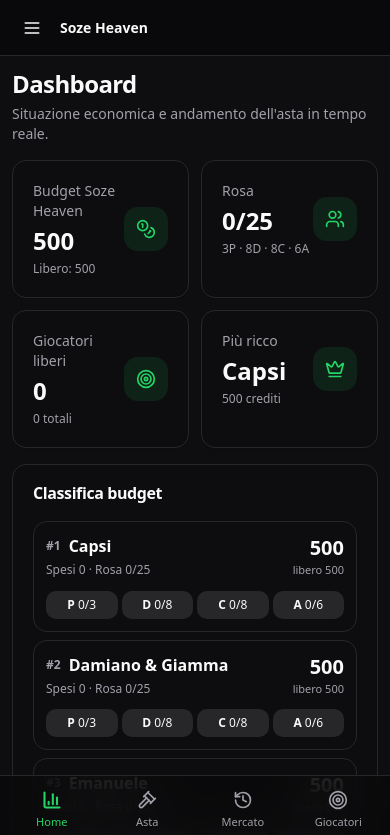
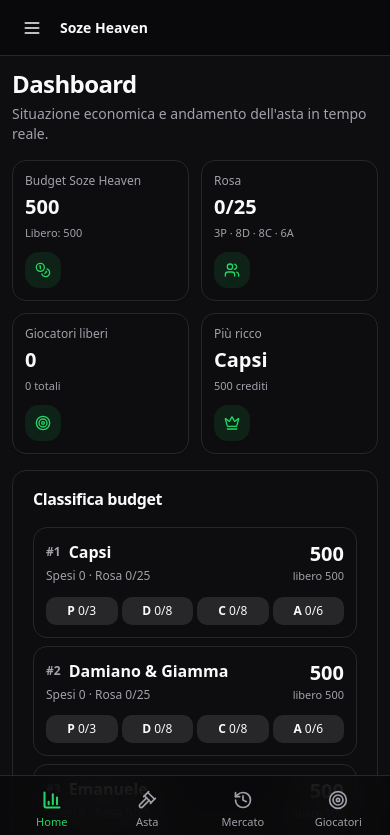
Before and after one commit to KeyserDSoze/Fantacalcio.AuctionHelper, a React (Vite) app: page / in a window 390 px wide. Shown: the top 835 px of the page. Built offline with nearby package versions, Linux system fonts and the light colour scheme.

Commit message:
feat: compact stat cards on phones

```diff
--- a/src/components/StatCard.tsx
+++ b/src/components/StatCard.tsx
@@ -4,13 +4,13 @@ import { Card, CardContent } from "@/components/ui/card";
 export function StatCard({ label, value, note, icon: Icon }: { label: string; value: string | number; note?: string; icon: LucideIcon }) {
   return (
     <Card>
-      <CardContent className="flex items-center justify-between p-5">
-        <div>
-          <div className="text-sm text-muted-foreground">{label}</div>
-          <div className="mt-1 text-2xl font-bold tabular">{value}</div>
-          {note && <div className="mt-1 text-xs text-muted-foreground">{note}</div>}
+      <CardContent className="flex min-h-32 flex-col justify-between gap-3 p-3 sm:min-h-0 sm:flex-row sm:items-center sm:p-5">
+        <div className="min-w-0">
+          <div className="text-xs text-muted-foreground sm:text-sm">{label}</div>
+          <div className="mt-1 break-words text-xl font-bold tabular sm:text-2xl">{value}</div>
+          {note && <div className="mt-1 text-[11px] leading-snug text-muted-foreground sm:text-xs">{note}</div>}
         </div>
-        <div className="rounded-xl bg-primary/10 p-3 text-primary"><Icon className="h-5 w-5" /></div>
+        <div className="w-fit rounded-xl bg-primary/10 p-2.5 text-primary sm:p-3"><Icon className="h-4 w-4 sm:h-5 sm:w-5" /></div>
       </CardContent>
     </Card>
   );
```
